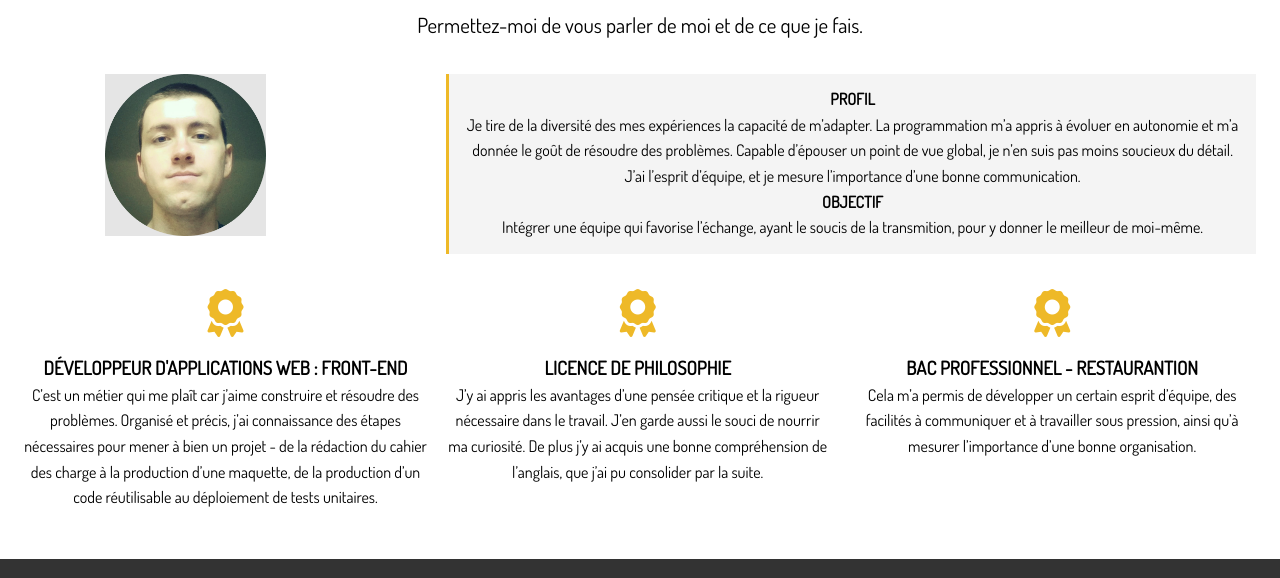
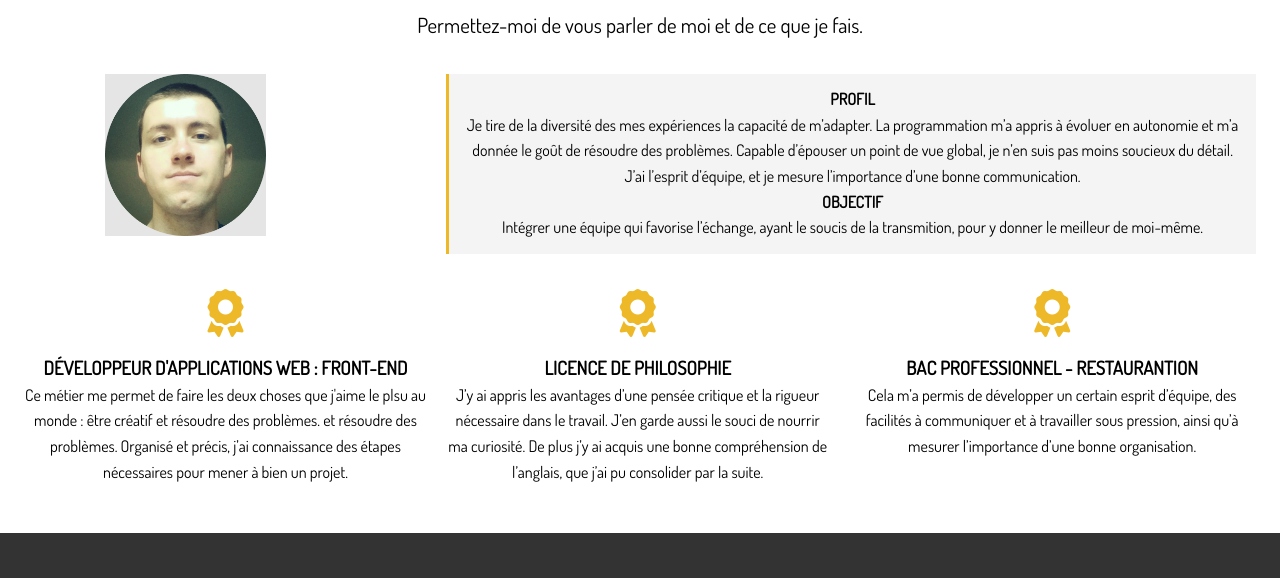
Before and after one commit to ROSORRNT/my-portfolio, a website: page dist/about.html in a window 1280 px wide. Shown: the part 207-785 px from the top of the page. Drawn offline with Linux system fonts and the light colour scheme.

Commit message:
modify bio

```diff
--- a/dist/about.html
+++ b/dist/about.html
@@ -58,8 +58,8 @@
             <i class="fas fa-award fa-3x"></i>
             <h3>Développeur d'applications web : Front-End</h3>
             <p>
-              C’est un métier qui me plaît car j’aime construire et résoudre des problèmes.
-              Organisé et précis, j’ai connaissance des étapes nécessaires pour mener à bien un projet - de la rédaction du cahier des charge à la production d’une maquette, de la production d’un code réutilisable au déploiement de tests unitaires.
+              Ce métier me permet de faire les deux choses que j'aime le plsu au monde : être créatif et résoudre des problèmes. et résoudre des problèmes.
+              Organisé et précis, j’ai connaissance des étapes nécessaires pour mener à bien un projet.
             </p>
           </div>
           <div class="award-2">
```
